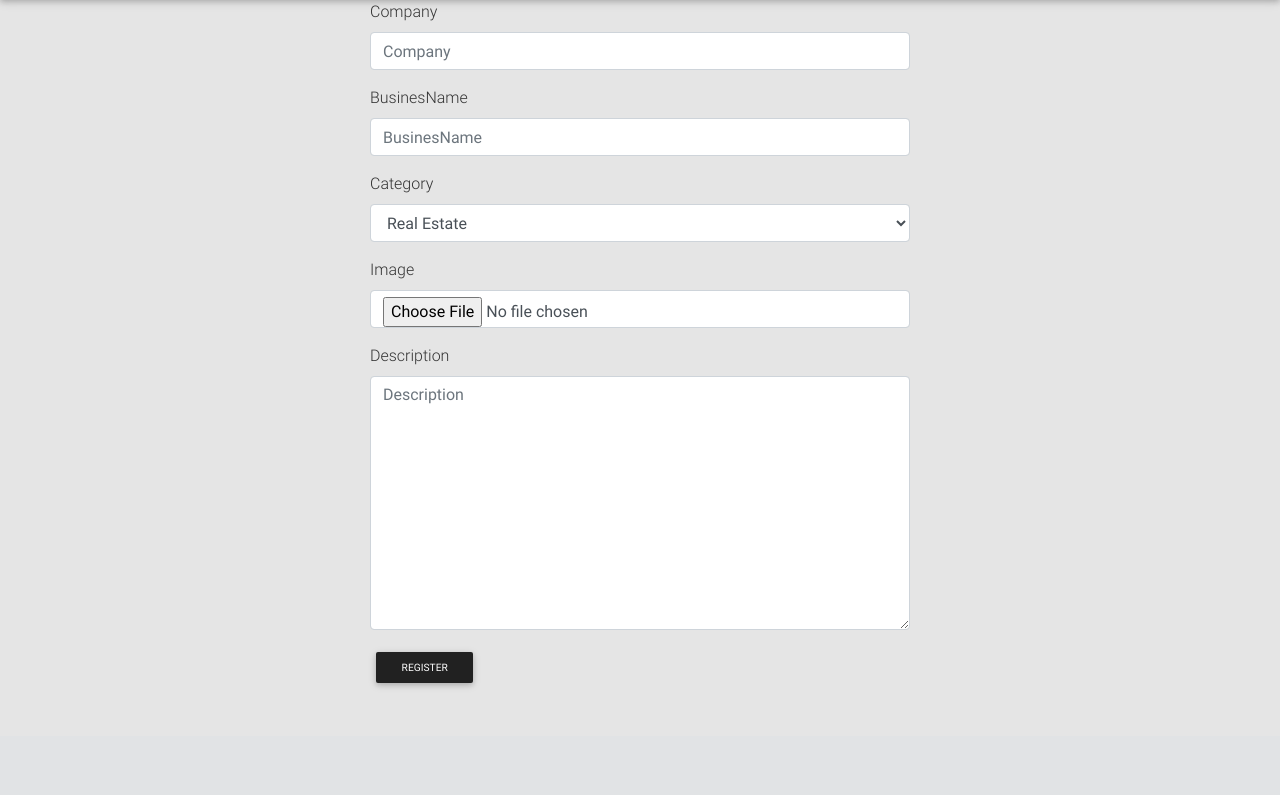
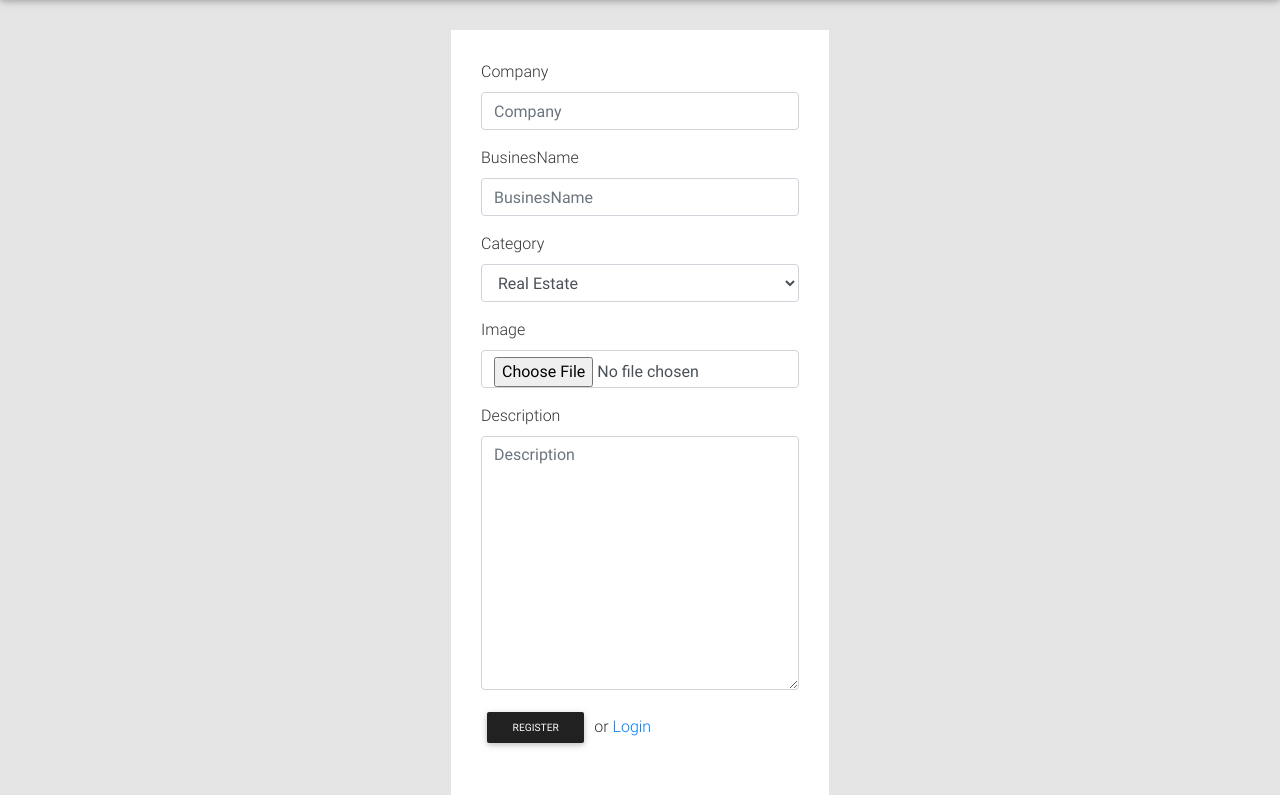
Before and after one commit to kipkemoimayor/Dojo_Trust, a Django app: template dojotrust/templates/registration/registration_form.html in a window 1280 px wide. Shown: the part 64-859 px from the top of the page. Before the commit the page ends 752 px from the top, so only its background shows below. Run offline with Django 3.2, Linux system fonts and the light colour scheme; the template is opened without the code that fills it: values that come from a table or form of the project are taken from there, others are empty; some libraries are stand-ins or nearby versions.

```diff
--- a/dojotrust/static/css/style.css
+++ b/dojotrust/static/css/style.css
@@ -26,6 +26,21 @@
   background-repeat: no-repeat;
   background-size: cover;
   background-position: center;
+  text-align: center;
+
+}
+#partb h1{
+  color: white;
+  font-size: 50px;
+  font-weight: 500;
+}
+#partb strong{
+  color:yellow;
+}
+.partb{
+  height: 100%;
+  background-color: rgba(0,0,0,0.4);
+  width: 100%;
 }
 .size{
 
@@ -212,3 +227,13 @@ h4{
   padding: 15px;
   border: 1px solid rgba(0,0,0,0.2);
 }
+.signUp{
+  margin: auto;
+  width: 70%;
+  padding: 20px;
+  background-color: #fff;
+  margin-top: 30px;
+}
+.signUp form{
+  padding: 10px;
+}
--- a/dojotrust/templates/registration/registration_form.html
+++ b/dojotrust/templates/registration/registration_form.html
@@ -7,11 +7,14 @@
   <div class="row">
     <div class="col-md-3"></div>
     <div class="col-md-6">
+      <div class="signUp">
         <form class="" action="/accounts/register/" method="post">
           {%csrf_token%}
-          {%bootstrap_form form%}
-          <p><button class="btn btn-dark btn-sm" type="submit" name="button">register</button></p>
+          {%bootstrap_form form layout='inline'%}
+          <p><button class="btn btn-dark btn-sm" type="submit" name="button">register</button> or <a href="/accounts/login/">Login</a></p>
         </form>
+      </div>
+
 
     </div>
     <div class="col-md-3"></div>
--- a/dojotrust/views.py
+++ b/dojotrust/views.py
@@ -49,7 +49,7 @@ def dashboard(request):
         form=Businessform()
 
     return render(request,'dashboard.html',{'form':form,'profile':profile})
-
+@login_required(login_url='/accounts/login/')
 def profile(request):
     try:
         profiles=Users.objects.filter(user=request.user)
```
Also changed, not shown: dojotrust/templates/registration/login.html (+11 -3 lines), dojotrust/static/img/do.jpg (added), dojotrust/static/img/search.png (added), 1 other file.
